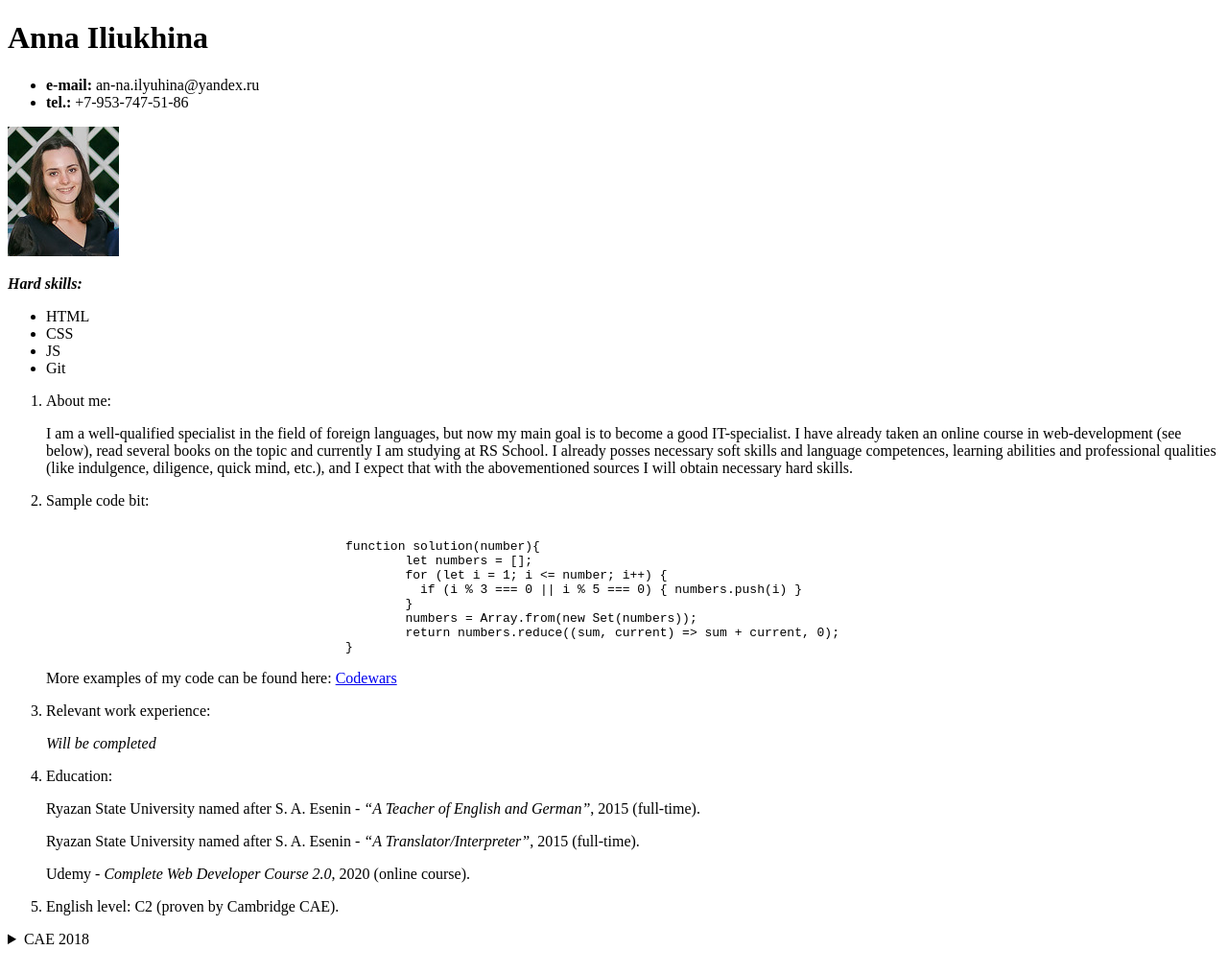
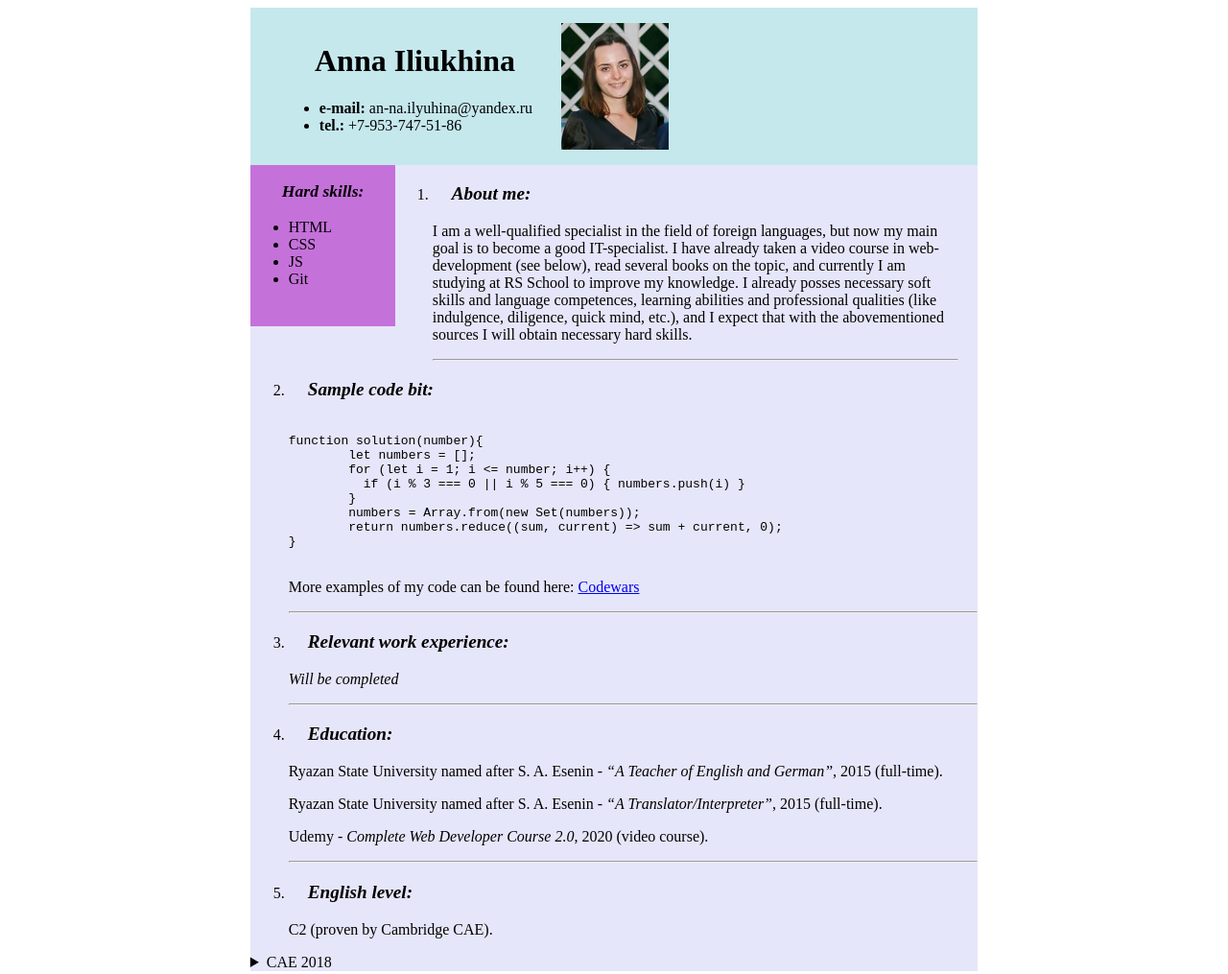
Before and after one commit to An-NaN/rsschool-cv, a plain HTML site: page index.html in a window 1280 px wide. Shown: the whole page at 96% size. Drawn offline with Linux system fonts and the light colour scheme.

Commit message:
feat: add styles

```diff
--- a/CSS.css
+++ b/CSS.css
@@ -2,7 +2,7 @@ header {
 	display: flex;
 	flex-direction: row;
 	gap: 10px;
-	background-color: #c571da;
+	background-color: #c5e8ed;
 	padding-top: 1em;
 	padding-left: 2em;
 	padding-bottom: 1em;
@@ -23,19 +23,33 @@ h1 {
 	margin-left: auto;
 	margin-right: auto;
 	background-color: #E6E6FA;
-
 }
 
 aside {
 	width: 20%;
-	opacity: 0.8;
-	padding: 2px;
-	background-color: #8B008B;
+	background-color: #c571da;
+	float: left;
+	margin: auto;
+	padding-bottom: 1.5em;
 }
 
+#skills {
+	font-weight: bolder;
+	font-size: 1.1em;
+	text-align: center;
+}
 .sections {
 	font-style: italic;
 	font-weight: bolder;
 	font-size: 1.2em;
+	margin-left: 20px;
+}
 
+#about {
+	margin-right: 20px;
+	margin-left: 150px;
 }
+
+#CAE {
+	width: 50%;
+}
--- a/index.html
+++ b/index.html
@@ -4,19 +4,22 @@
 		<meta charset="UTF-8">
 		<meta name="viewport" content="width=device-width, initial-scale=1">
 		<title>CV_Iliukhina</title>
+		<link rel="stylesheet" href="CSS.css">
 	</head>
 	<body>
+		<div id="frame">
 			<header>
+				<div id="info">
 					<h1>Anna Iliukhina</h1>
-				<ul>
-					<li ><b>e-mail:</b> an-na.ilyuhina@yandex.ru</li>
-					<li><b>tel.:</b> +7-953-747-51-86</li>
+					<ul id="contacts">
+						<li class="contacts"><b>e-mail:</b> an-na.ilyuhina@yandex.ru</li>
+						<li class="contacts"><b>tel.:</b> +7-953-747-51-86</li>
 					</ul>
-			<img src="my_photo.png" alt="Oops! Try again later!">
+				</div>
+				<img id="photo" src="my_photo.png" alt="Oops! Try again later!">
 			</header>
-
 				<aside>
-			<p><b><i>Hard skills:</i></b></p>
+					<p id="skills"><b><i>Hard skills:</i></b></p>
 					<ul>
 						<li>HTML</li>
 						<li>CSS</li>
@@ -25,12 +28,12 @@
 					</ul>
 				</aside>
 				<ol>
-			<li>
-				<p> About me:</p>
-				<p>I am a well-qualified specialist in the field of foreign languages, but now my main goal is to become a good IT-specialist. I have already taken an online course in web-development (see below), read several books on the topic and currently I am studying at RS School. I already posses necessary soft skills and language competences, learning abilities and professional qualities (like indulgence, diligence, quick mind, etc.), and I expect that with the abovementioned sources I will obtain necessary hard skills.<p>
+					<li id="about">
+						<p class="sections"> About me:</p>
+						<p>I am a well-qualified specialist in the field of foreign languages, but now my main goal is to become a good IT-specialist. I have already taken a video course in web-development (see below), read several books on the topic, and currently I am studying at RS School to improve my knowledge. I already posses necessary soft skills and language competences, learning abilities and professional qualities (like indulgence, diligence, quick mind, etc.), and I expect that with the abovementioned sources I will obtain necessary hard skills.<p><hr/>
 					</li>
-			<li>
-				<p>Sample code bit:</p>
+					<li  id="sample">
+						<p class="sections">Sample code bit:</p>
 						<pre><code>
 function solution(number){
 	let numbers = [];
@@ -39,27 +42,29 @@
 	}
 	numbers = Array.from(new Set(numbers));
 	return numbers.reduce((sum, current) => sum + current, 0);
-					}</code></pre>
+}
+						</code></pre>
 						<p>More examples of my code can be found here: <a href="https://www.codewars.com/users/An-NaN" target="blank">Codewars</a></p>
-			</li>
+					</li><hr/>
 					<li>
-				<p>Relevant work experience:</p>  <i>Will be completed</i></li>
+						<p class="sections" id="experience">Relevant work experience:</p>  <p><i>Will be completed</i></p></li><hr/>
 					<li>
-				<p>Education:</p>
+						<p class="sections" id="education">Education:</p>
 						<p>Ryazan State University named after S. A. Esenin - <i>“A Teacher of English and German”</i>, 2015 (full-time).</p>
 						<p>Ryazan State University named after S. A. Esenin - <i>“A Translator/Interpreter”</i>, 2015 (full-time).</p>
-				<p>Udemy - <i>Complete Web Developer Course 2.0</i>, 2020 (online course).</p>
-			</li>
+						<p>Udemy - <i>Complete Web Developer Course 2.0</i>, 2020 (video course).</p>
+					</li><hr/>
 					<li>
-				<p>English level: C2 (proven by Cambridge CAE).</p>
+						<p class="sections" id="english">English level:</p> <p>C2 (proven by Cambridge CAE).</p>
 					</li>
 				</ol>
 				<details>
 					<summary>CAE 2018</summary>
 					<figure>
-				<img src="StatementOfResult.jpg" alt="Statement of Result (CAE)">
+						<img id="CAE" src="StatementOfResult.jpg" alt="Statement of Result (CAE)">
 						<figcaption>Statement of results</figcaption>
 					</figure>
 				</details>
+		</div>
 	</body>
 </html>
```
Also changed, not shown: StatementOfResult.jpg (added). Lines whose indentation alone changed are shown as unchanged.
